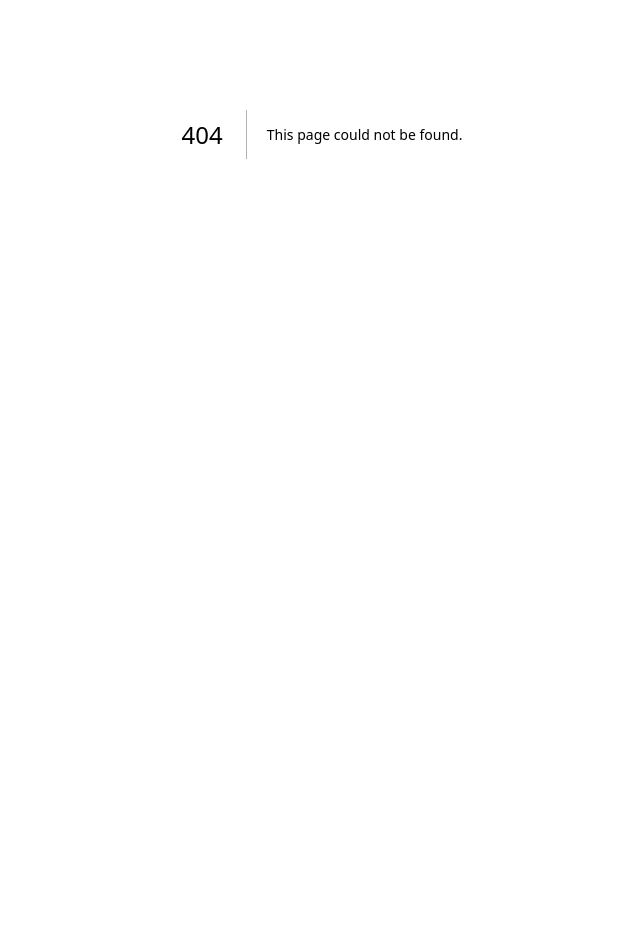
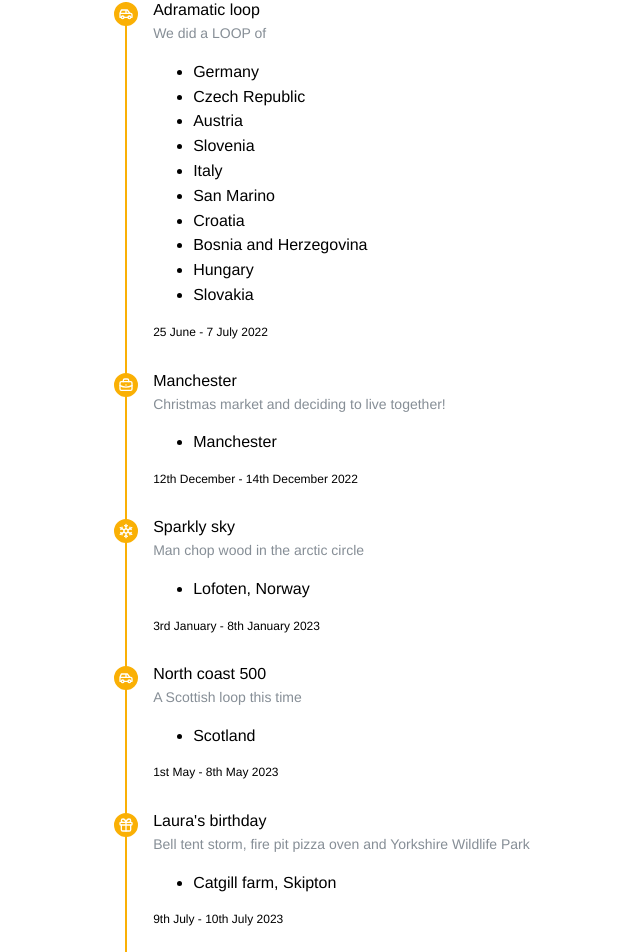
Before and after one commit to cjrace/almostyellow, a Next.js app: page /holidays in a window 1280 px wide. Before the commit this address had no page. Shown: the part 334-1286 px from the top of the page, without its empty margins (318-958 px from the left). Before the commit the page ends 868 px from the top, so only its background shows below. Built offline with nearby package versions, Linux system fonts and the light colour scheme.

Commit message:
adding holidays page

```diff
--- a/package.json
+++ b/package.json
@@ -15,8 +15,9 @@
   },
   "dependencies": {
     "@mantine/core": "^7.13.4",
+    "@tabler/icons-react": "^3.21.0",
     "eslint": "^8.57.0",
-    "next": "^14.2.11",
+    "next": "^15.0.2",
     "react": "^18.3.1",
     "react-dom": "^18.3.1",
     "react-hook-form": "^7.53.1",
--- /dev/null
+++ b/pages/holidays.tsx
@@ -0,0 +1,247 @@
+import React from "react";
+import { Text, Timeline } from "@mantine/core";
+import styles from "../app/page.module.css";
+import Link from "next/link";
+import {
+  IconSun,
+  IconShip,
+  IconSnowflake,
+  IconCar,
+  IconGift,
+  IconMoodSurprised,
+  IconBriefcase,
+} from "@tabler/icons-react";
+
+// View more icons at https://tabler.io/icons?form=MG0AV3 //
+
+const HolidaysPage: React.FC = () => {
+  return (
+    <div className={styles.page}>
+      <main className={styles.main}>
+        <h1>Our trips and holidays</h1>
+        <Timeline color="yellow" active={12} bulletSize={24} lineWidth={2}>
+          <Timeline.Item
+            title="Adramatic loop"
+            bullet={<IconCar size="1rem" />}
+          >
+            <Text c="dimmed" size="sm">
+              We did a LOOP of
+            </Text>
+            <ul>
+              <li>Germany</li>
+              <li>Czech Republic</li>
+              <li>Austria</li>
+              <li>Slovenia</li>
+              <li>Italy</li>
+              <li>San Marino</li>
+              <li>Croatia</li>
+              <li>Bosnia and Herzegovina</li>
+              <li>Hungary</li>
+              <li>Slovakia</li>
+            </ul>
+            <Text size="xs" mt={4}>
+              25 June - 7 July 2022
+            </Text>
+          </Timeline.Item>
+
+          <Timeline.Item
+            title="Manchester"
+            bullet={<IconBriefcase size="1rem" />}
+          >
+            <Text c="dimmed" size="sm">
+              Christmas market and deciding to live together!
+            </Text>
+            <ul>
+              <li>Manchester</li>
+            </ul>
+            <Text size="xs" mt={4}>
+              12th December - 14th December 2022
+            </Text>
+          </Timeline.Item>
+
+          <Timeline.Item
+            title="Sparkly sky"
+            bullet={<IconSnowflake size="1rem" />}
+          >
+            <Text c="dimmed" size="sm">
+              Man chop wood in the arctic circle
+            </Text>
+            <ul>
+              <li>Lofoten, Norway</li>
+            </ul>
+            <Text size="xs" mt={4}>
+              3rd January - 8th January 2023
+            </Text>
+          </Timeline.Item>
+
+          <Timeline.Item
+            title="North coast 500"
+            bullet={<IconCar size="1rem" />}
+          >
+            <Text c="dimmed" size="sm">
+              A Scottish loop this time
+            </Text>
+            <ul>
+              <li>Scotland</li>
+            </ul>
+            <Text size="xs" mt={4}>
+              1st May - 8th May 2023
+            </Text>
+          </Timeline.Item>
+
+          <Timeline.Item
+            title="Laura's birthday"
+            bullet={<IconGift size="1rem" />}
+          >
+            <Text c="dimmed" size="sm">
+              Bell tent storm, fire pit pizza oven and Yorkshire Wildlife Park
+            </Text>
+            <ul>
+              <li>Catgill farm, Skipton</li>
+            </ul>
+            <Text size="xs" mt={4}>
+              9th July - 10th July 2023
+            </Text>
+          </Timeline.Item>
+
+          <Timeline.Item
+            title="Cam's birthday"
+            bullet={<IconGift size="1rem" />}
+          >
+            <Text c="dimmed" size="sm">
+              Being impeccable piggies
+            </Text>
+            <ul>
+              <li>The impeccable pig, Sedgefield</li>
+            </ul>
+            <Text size="xs" mt={4}>
+              7th August - 8th August 2023
+            </Text>
+          </Timeline.Item>
+
+          <Timeline.Item title="Gr-EES" bullet={<IconSun size="1rem" />}>
+            <Text c="dimmed" size="sm">
+              Our first all inclusive
+            </Text>
+            <ul>
+              <li>Kos, Greece</li>
+            </ul>
+            <Text size="xs" mt={4}>
+              6th September - 10th September 2023
+            </Text>
+          </Timeline.Item>
+
+          <Timeline.Item
+            title="Christmas Schtarshh"
+            bullet={<IconGift size="1rem" />}
+          >
+            <Text c="dimmed" size="sm">
+              No stars but kitchen roll kebabs
+            </Text>
+            <ul>
+              <li>Wild Northumberland glamping, Hexam</li>
+            </ul>
+            <Text size="xs" mt={4}>
+              26th January - 27th January 2024
+            </Text>
+          </Timeline.Item>
+
+          <Timeline.Item
+            title="Neath - Bristol - Bath"
+            bullet={<IconBriefcase size="1rem" />}
+          >
+            <Text c="dimmed" size="sm">
+              Strange Neath hotel, tasty cider and a speedy bath
+            </Text>
+            <ul>
+              <li>Neath</li>
+              <li>Bristol</li>
+              <li>Bath</li>
+            </ul>
+            <Text size="xs" mt={4}>
+              15th March - 16th March 2024
+            </Text>
+          </Timeline.Item>
+
+          <Timeline.Item title="Bulgaria" bullet={<IconSun size="1rem" />}>
+            <Text c="dimmed" size="sm">
+              Being fancy with the old leathery people
+            </Text>
+            <ul>
+              <li>Sunny beach, Bulgaria</li>
+            </ul>
+            <Text size="xs" mt={4}>
+              9th June - 16th June 2024
+            </Text>
+          </Timeline.Item>
+
+          <Timeline.Item
+            title="Laura's birthday"
+            bullet={<IconGift size="1rem" />}
+          >
+            <Text c="dimmed" size="sm">
+              Golf, fancy Green Egg cabin, meerkats and getting engaged!
+            </Text>
+            <ul>
+              <li>Lebberston</li>
+            </ul>
+            <Text size="xs" mt={4}>
+              7th July - 9th July 2024
+            </Text>
+          </Timeline.Item>
+
+          <Timeline.Item
+            title="Cam's birthday"
+            bullet={<IconGift size="1rem" />}
+          >
+            <Text c="dimmed" size="sm">
+              Bottomless brunch, batting cage and escape room
+            </Text>
+            <ul>
+              <li>York</li>
+            </ul>
+            <Text size="xs" mt={4}>
+              9th August - 11th August 2024
+            </Text>
+          </Timeline.Item>
+
+          <Timeline.Item
+            title="Surprise! Holy Island"
+            bullet={<IconMoodSurprised size="1rem" />}
+          >
+            <Text c="dimmed" size="sm">
+              Being fancy with the old leathery people
+            </Text>
+            <ul>
+              <li>Lindisfarne (Holy Island)</li>
+            </ul>
+            <Text size="xs" mt={4}>
+              27th September - 29th September 2024
+            </Text>
+          </Timeline.Item>
+
+          <Timeline.Item title="CROOOOSMAS" bullet={<IconShip size="1rem" />}>
+            <Text c="dimmed" size="sm">
+              Cruisin&apos; the Christmas markets in
+            </Text>
+            <ul>
+              <li>Zeebrugge, Belgium</li>
+              <li>Amsterdam, Netherlands</li>
+            </ul>
+            <Text size="xs" mt={4}>
+              14 December - 19 December 2024
+            </Text>
+          </Timeline.Item>
+        </Timeline>
+
+        <div className={styles.ctas}>
+          <Link href="/" className={styles.secondary}>
+            Back to homepage
+          </Link>
+        </div>
+      </main>
+    </div>
+  );
+};
+
+export default HolidaysPage;
```
Also changed, not shown: pages/index.tsx (+9 -0 lines), 1 other file (tests, documents, lock files or other folders).
